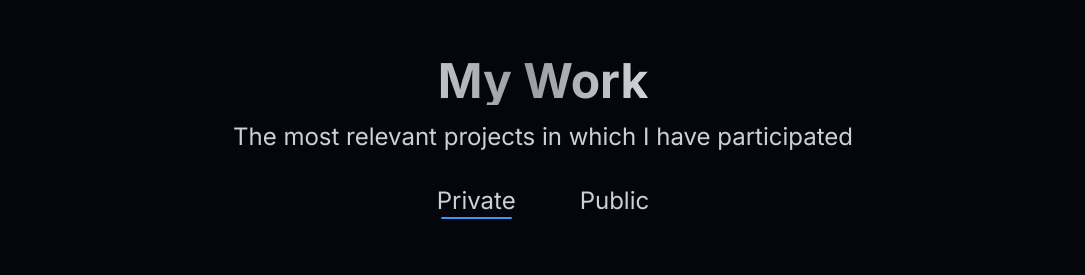
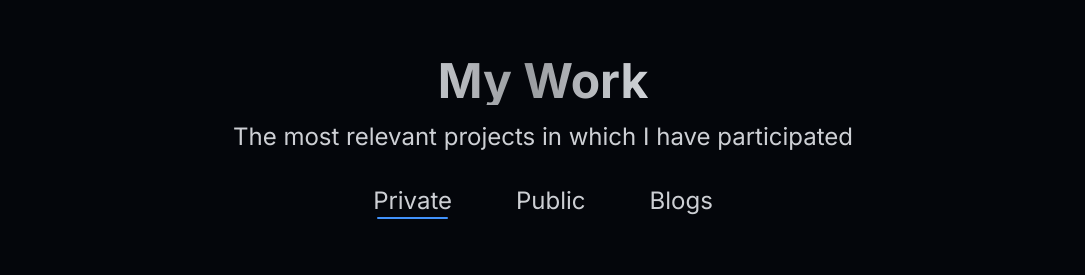
Before and after one commit to sam-621/rogeliosamuel.com, a Next.js app: page / in a window 1280 px wide. Shown: the part 871-1146 px from the top of the page, without its empty margins (97-1182 px from the left). Built offline with nearby package versions, Linux system fonts and the light colour scheme.

Commit message:
feat:  change filter logic

```diff
--- a/src/components/molecules/MyWorkTabs.tsx
+++ b/src/components/molecules/MyWorkTabs.tsx
@@ -1,33 +1,48 @@
 import { Dispatch, FC, SetStateAction } from 'react'
 
-export const MyWorkTabs: FC<Props> = ({ setIsPrivate, isPrivate }) => {
+import { WorksFilers } from '@hooks'
+
+export const MyWorkTabs: FC<Props> = ({ filter, setFilter }) => {
+  const isPrivateProject = filter === WorksFilers.PRIVATES_PROJECTS
+  const isPublicProject = filter === WorksFilers.PUBLIC_PROJECTS
+  const isBlog = filter === WorksFilers.BLOGS
   return (
     <div className="flex justify-center gap-16">
       <div>
         <button
           type="button"
           className="text-subtitle text-lg lg:text-2xl toggle-btn outline-none"
-          onClick={() => setIsPrivate(true)}
+          onClick={() => setFilter(WorksFilers.PRIVATES_PROJECTS)}
         >
           Private
         </button>
-        <hr className={`border-none h-[2px] rounded-full mx-1 ${isPrivate && 'bg-links'}`} />
+        <hr className={`border-none h-[2px] rounded-full mx-1 ${isPrivateProject && 'bg-links'}`} />
       </div>
       <div>
         <button
           type="button"
           className="text-subtitle text-lg lg:text-2xl toggle-btn outline-none"
-          onClick={() => setIsPrivate(false)}
+          onClick={() => setFilter(WorksFilers.PUBLIC_PROJECTS)}
         >
           Public
         </button>
-        <hr className={`border-none h-[2px] rounded-full mx-1 ${!isPrivate && 'bg-links'}`} />
+        <hr className={`border-none h-[2px] rounded-full mx-1 ${isPublicProject && 'bg-links'}`} />
+      </div>
+      <div>
+        <button
+          type="button"
+          className="text-subtitle text-lg lg:text-2xl toggle-btn outline-none"
+          onClick={() => setFilter(WorksFilers.BLOGS)}
+        >
+          Blogs
+        </button>
+        <hr className={`border-none h-[2px] rounded-full mx-1 ${isBlog && 'bg-links'}`} />
       </div>
     </div>
   )
 }
 
 type Props = {
-  isPrivate: boolean
-  setIsPrivate: Dispatch<SetStateAction<boolean>>
+  setFilter: Dispatch<SetStateAction<WorksFilers>>
+  filter: WorksFilers
 }
--- a/src/components/organisms/ProjectCard.tsx
+++ b/src/components/organisms/ProjectCard.tsx
@@ -1,11 +1,13 @@
 import { FC } from 'react'
 import Image from 'next/image'
 
+import { WorksFilers } from '@hooks'
 import { Project } from '@interfaces'
 
 import { OutlinedButton } from '../atoms/OutlinedButton'
 
 export const ProjectCard: FC<Props> = ({ project }) => {
+  const isPublicProject = project.filter === WorksFilers.PUBLIC_PROJECTS
   return (
     <a
       href={project.link.live}
@@ -28,13 +30,9 @@ export const ProjectCard: FC<Props> = ({ project }) => {
             />
           </div>
         </div>
-        <div className={`flex flex-col ${project.isPrivate ? 'gap-4' : 'gap-2'} `}>
+        <div className={`flex flex-col ${isPublicProject ? 'gap-2' : 'gap-4'} `}>
           <h3 className="text-3xl text-simple-title font-semibold">{project.title}</h3>
-          {project.isPrivate ? (
-            <div className="flex justify-start items-center gap-2">
-              <Image src={`/icons/companies/${project.company}`} width={80} height={27} />
-            </div>
-          ) : (
+          {isPublicProject ? (
             <a
               href={project.link.repo}
               target="_blank"
@@ -46,6 +44,10 @@ export const ProjectCard: FC<Props> = ({ project }) => {
                 <span className="text-white text-sm">sam-621/{project.title}</span>
               </div>
             </a>
+          ) : (
+            <div className="flex justify-start items-center gap-2">
+              <Image src={`/icons/companies/${project.company}`} width={80} height={27} />
+            </div>
           )}
           <p className="text-lg text-subtitle">{project.description}</p>
         </div>
--- a/src/components/sections/MyWork.tsx
+++ b/src/components/sections/MyWork.tsx
@@ -1,23 +1,18 @@
+import { MY_WORK_COPIES } from '@data'
 import { useFilterProjects } from '@hooks'
 
 import { MyWorkTabs } from '../molecules/MyWorkTabs'
 import { SectionHeader } from '../molecules/SectionHeader'
 import { ProjectCard } from '../organisms/ProjectCard'
 
-const PRIVATE_DESCRIPTION = 'The most relevant projects in which I have participated'
-const PUBLIC_DESCRIPTION = 'The most relevant projects i have made by  myself'
-
 export const MyWork = () => {
-  const { projects, isPrivate, setIsPrivate } = useFilterProjects()
+  const { projects, filter, setFilter } = useFilterProjects()
 
   return (
     <section className="flex flex-col gap-12 justify-center">
       <div className="flex flex-col gap-8">
-        <SectionHeader
-          title="My Work"
-          subtitle={isPrivate ? PRIVATE_DESCRIPTION : PUBLIC_DESCRIPTION}
-        />
-        <MyWorkTabs isPrivate={isPrivate} setIsPrivate={setIsPrivate} />
+        <SectionHeader title="My Work" subtitle={MY_WORK_COPIES[filter]} />
+        <MyWorkTabs filter={filter} setFilter={setFilter} />
       </div>
       <div className="flex flex-col gap-8 lg:grid xl:gap-16 grid-cols-2 max-w-7xl m-auto">
         {projects.map(project => (
--- a/src/data/copies.ts
+++ b/src/data/copies.ts
@@ -1,2 +1,10 @@
+import { WorksFilers } from '@hooks'
+
 export const MAIN_DESCRIPTION =
   'As a software developer i design, develop and deliver software products to improve the world with technology.'
+
+export const MY_WORK_COPIES = {
+  [WorksFilers.PRIVATES_PROJECTS]: 'The most relevant projects in which I have participated',
+  [WorksFilers.PUBLIC_PROJECTS]: 'The most relevant projects i have made by  myself',
+  [WorksFilers.BLOGS]: 'Blogs which i have written by myself'
+}
--- a/src/data/projects.ts
+++ b/src/data/projects.ts
@@ -1,3 +1,4 @@
+import { WorksFilers } from '@hooks'
 import { Project } from '@interfaces'
 
 export const projects: Project[] = [
@@ -9,7 +10,7 @@ export const projects: Project[] = [
     backgroundColor: '#0D273B',
     picture: 'edteam.png',
     company: 'edteam.svg',
-    isPrivate: true,
+    filter: WorksFilers.PRIVATES_PROJECTS,
     link: {
       live: 'https://ed.team'
     }
@@ -22,7 +23,7 @@ export const projects: Project[] = [
     backgroundColor: '#04212B',
     picture: 'faktible.png',
     company: 'faktible.svg',
-    isPrivate: true,
+    filter: WorksFilers.PRIVATES_PROJECTS,
     link: {
       live: 'https://faktible.com'
     }
@@ -35,7 +36,7 @@ export const projects: Project[] = [
     backgroundColor: '#dad3fb',
     picture: 'task-ui.png',
     company: 'github.svg',
-    isPrivate: false,
+    filter: WorksFilers.PUBLIC_PROJECTS,
     link: {
       live: 'https://task-ui-prod.vercel.app/',
       repo: 'https://github.com/sam-621/task-ui'
--- a/src/hooks/useFilterProjects.ts
+++ b/src/hooks/useFilterProjects.ts
@@ -2,18 +2,27 @@ import { useEffect, useState } from 'react'
 
 import { projects as allProjects } from '@data'
 
-export const useFilterProjects = (initialState = true) => {
-  const [isPrivate, setIsPrivate] = useState(initialState)
-  const [projects, setProjects] = useState(allProjects.filter(p => p.isPrivate === isPrivate))
+export enum WorksFilers {
+  // eslint-disable-next-line no-unused-vars
+  PRIVATES_PROJECTS = 'PRIVATES_PROJECTS',
+  // eslint-disable-next-line no-unused-vars
+  PUBLIC_PROJECTS = 'PUBLIC_PROJECTS',
+  // eslint-disable-next-line no-unused-vars
+  BLOGS = 'BLOGS'
+}
+
+export const useFilterProjects = (initialState = WorksFilers.PRIVATES_PROJECTS) => {
+  const [filter, setFilter] = useState<WorksFilers>(initialState)
+  const [projects, setProjects] = useState(allProjects.filter(p => p.filter === filter))
 
   useEffect(() => {
-    const projectsToShow = allProjects.filter(project => project.isPrivate === isPrivate)
+    const projectsToShow = allProjects.filter(project => project.filter === filter)
     setProjects(projectsToShow)
-  }, [isPrivate])
+  }, [filter])
 
   return {
     projects: projects.length ? projects : allProjects,
-    isPrivate,
-    setIsPrivate
+    filter,
+    setFilter
   }
 }
--- a/src/interfaces/projects.ts
+++ b/src/interfaces/projects.ts
@@ -1,3 +1,5 @@
+import { WorksFilers } from '@hooks'
+
 export interface Project {
   id: string | number
   picture: string
@@ -5,7 +7,7 @@ export interface Project {
   title: string
   company?: string
   description: string
-  isPrivate: boolean
+  filter: WorksFilers
   link: {
     live: string
     repo?: string
```
